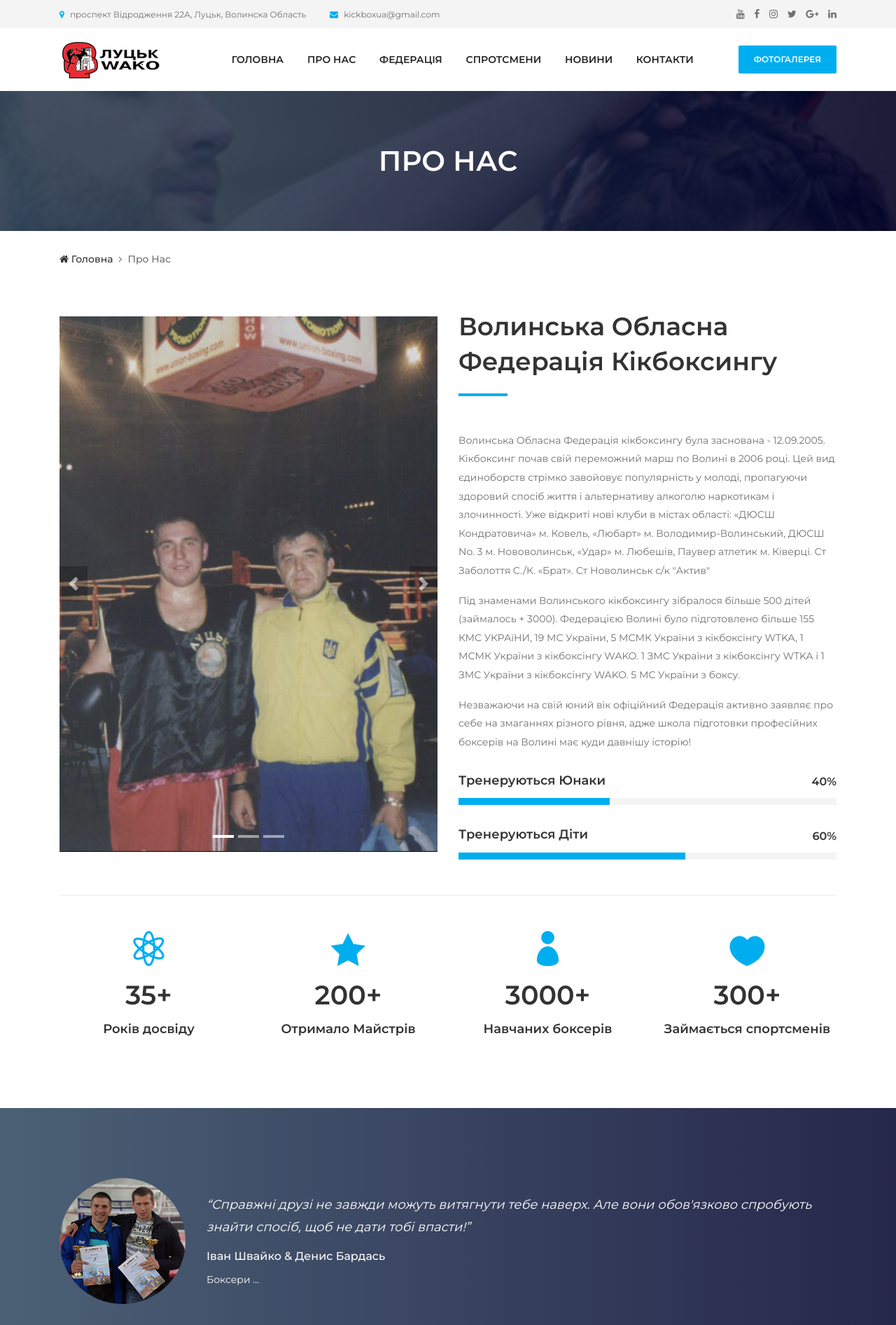
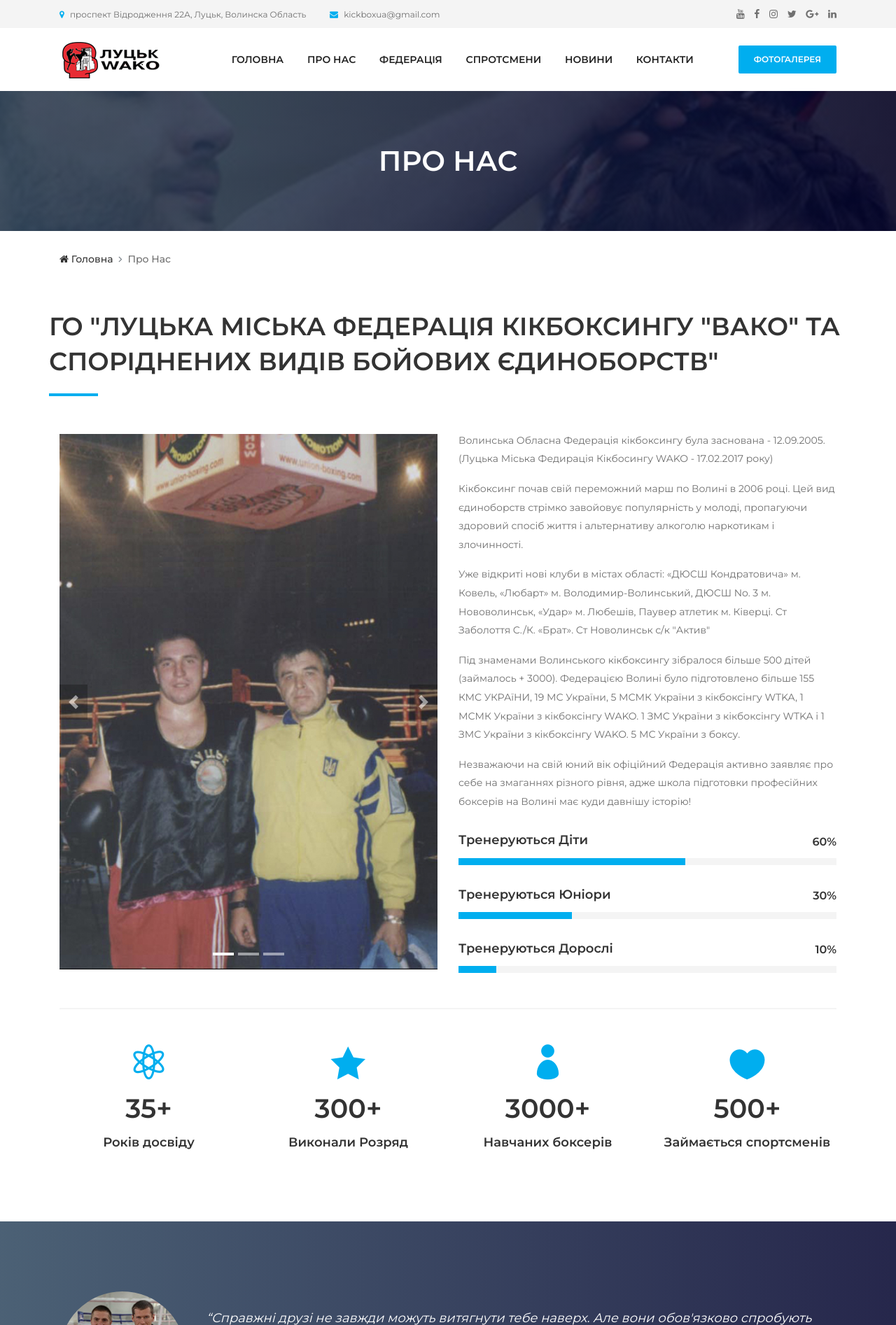
Before and after one commit to YaKobel/kickbox2, a Django app: page /about.html in a window 1280 px wide. Shown: the top 1893 px of the page at 70% size. Run offline with Django 3.2, Linux system fonts and the light colour scheme; some libraries are stand-ins or nearby versions.

Commit message:
Change html about

```diff
--- a/website/templates/about.html
+++ b/website/templates/about.html
@@ -1,7 +1,7 @@
 {% extends 'base.html' %}
 {% load static %}
 {% block title %}Про Луцьку Федирацію Кікбосингу WAKO{%endblock %}
-{% block meta_description %}Історія Волинськой Обласной Федерації Боксу та Кікбоксингу !{% endblock %}
+{% block meta_description %}Історія ГО "ЛУЦЬКА МІСЬКА ФЕДЕРАЦІЯ КІКБОКСИНГУ "ВАКО" ТА СПОРІДНЕНИХ ВИДІВ БОЙОВИХ ЄДИНОБОРСТВ" !{% endblock %}
 
 {% block content %}
 
@@ -37,6 +37,10 @@
   <section class="dento-about-us-area mt-30">
     <div class="container">
       <div class="row align-items-center">
+        <div class="section-heading">
+          <h2>ГО "ЛУЦЬКА МІСЬКА ФЕДЕРАЦІЯ КІКБОКСИНГУ "ВАКО" ТА СПОРІДНЕНИХ ВИДІВ БОЙОВИХ ЄДИНОБОРСТВ"</h2>
+          <div class="line"></div>
+        </div>
         <!-- About Us Thumbnail -->
             <div class="col-12 col-md-6">
               <div class="about-us-thumbnail mb-50">
@@ -63,13 +67,13 @@
             <div class="col-12 col-md-6">
               <div class="about-us-content mb-50">
                 <!-- Section Heading -->
-            <div class="section-heading">
-              <h2>Волинська Обласна Федерація кікбоксингу</h2>
-              <div class="line"></div>
-            </div>
-            <p>Волинська Обласна Федерація кікбоксингу була заснована - 12.09.2005.
-            Кікбоксинг почав свій переможний марш по Волині в 2006 році. Цей вид єдиноборств стрімко завойовує популярність у молоді, пропагуючи здоровий спосіб життя і альтернативу алкоголю наркотикам і злочинності.
-            Уже відкриті нові клуби в містах області: «ДЮСШ Кондратовича» м. Ковель, «Любарт» м. Володимир-Волинський, ДЮСШ No. 3 м. Нововолинськ, «Удар» м. Любешів, Паувер атлетик м. Ківерці. Ст Заболоття С./К. «Брат». Ст Новолинськ с/к "Актив"  </p>
+{#                <div class="section-heading">#}
+{#                  <h2>Волинська Обласна Федерація кікбоксингу</h2>#}
+{#                  <div class="line"></div>#}
+{#                </div>#}
+                <p>Волинська Обласна Федерація кікбоксингу була заснована - 12.09.2005. (Луцька Міська Федирація Кікбосингу WAKO - 17.02.2017 року)</p>
+                <p>Кікбоксинг почав свій переможний марш по Волині в 2006 році. Цей вид єдиноборств стрімко завойовує популярність у молоді, пропагуючи здоровий спосіб життя і альтернативу алкоголю наркотикам і злочинності.</p>
+                <p>Уже відкриті нові клуби в містах області: «ДЮСШ Кондратовича» м. Ковель, «Любарт» м. Володимир-Волинський, ДЮСШ No. 3 м. Нововолинськ, «Удар» м. Любешів, Паувер атлетик м. Ківерці. Ст Заболоття С./К. «Брат». Ст Новолинськ с/к "Актив"  </p>
                 <p>Під знаменами Волинського кікбоксингу зібралося більше 500 дітей (займалось + 3000).
                 Федерацією Волині було підготовлено більше 155 КМС УКРАїНИ, 19 МС України, 5 МСМК України з кікбоксінгу WTKA, 1 МСМК України з кікбоксінгу WAKO. 1 ЗМС України з кікбоксінгу WTKA і 1 ЗМС України з кікбоксінгу WAKO.  5 МС України з боксу. </p>
                 <p>Незважаючи на свій юний вік офіційний Федерація активно заявляє про себе на змаганнях різного рівня, адже школа підготовки професійних боксерів на Волині має куди давнішу історію! </p>
@@ -77,28 +81,29 @@
 
                 <!-- Single Skills Area -->
                 <div class="single-skills-area mt-30">
-              <h6>Тренеруються Юнаки</h6>
+                  <h6>Тренеруються Діти</h6>
                   <div id="bar1" class="barfiller">
                     <span class="tip"></span>
-                <span class="fill" data-percentage="40"></span>
+                    <span class="fill" data-percentage="60"></span>
                   </div>
                 </div>
 
-<!--            &lt;!&ndash; Single Skills Area &ndash;&gt;-->
-<!--            <div class="single-skills-area mt-30">-->
-<!--              <h6>Тренеруються Юнаки</h6>-->
-<!--              <div id="bar2" class="barfiller">-->
-<!--                <span class="tip"></span>-->
-<!--                <span class="fill" data-percentage="65"></span>-->
-<!--              </div>-->
-<!--            </div>-->
+                <!-- Single Skills Area -->
+                <div class="single-skills-area mt-30">
+                  <h6>Тренеруються Юніори</h6>
+                  <div id="bar2" class="barfiller">
+                    <span class="tip"></span>
+                    <span class="fill" data-percentage="30"></span>
+                  </div>
+                </div>
+
 
                 <!-- Single Skills Area -->
                 <div class="single-skills-area mt-30">
-              <h6>Тренеруються Діти</h6>
+                  <h6>Тренеруються Дорослі</h6>
                   <div id="bar3" class="barfiller">
                     <span class="tip"></span>
-                <span class="fill" data-percentage="60"></span>
+                    <span class="fill" data-percentage="10"></span>
                   </div>
                 </div>
           </div>
@@ -130,8 +135,8 @@
         <div class="col-12 col-sm-6 col-lg-3">
           <div class="single-cta text-center mt-50 mb-100">
             <i class="icon_star"></i>
-            <h2><span class="counter">200</span>+</h2>
-            <h5>Отримало Майстрів</h5>
+            <h2><span class="counter">300</span>+</h2>
+            <h5>Виконали Розряд</h5>
           </div>
         </div>
 
@@ -150,7 +155,7 @@
         <div class="col-12 col-sm-6 col-lg-3">
           <div class="single-cta text-center mt-50 mb-100">
             <i class="icon_heart"></i>
-            <h2><span class="counter">300</span>+</h2>
+            <h2><span class="counter">500</span>+</h2>
             <h5>Займається спортсменів</h5>
           </div>
         </div>
```
Also changed, not shown: website/templates/home.html (+46 -11 lines), website/templates/sport.html (+7 -7 lines). Lines whose indentation alone changed are shown as unchanged.
